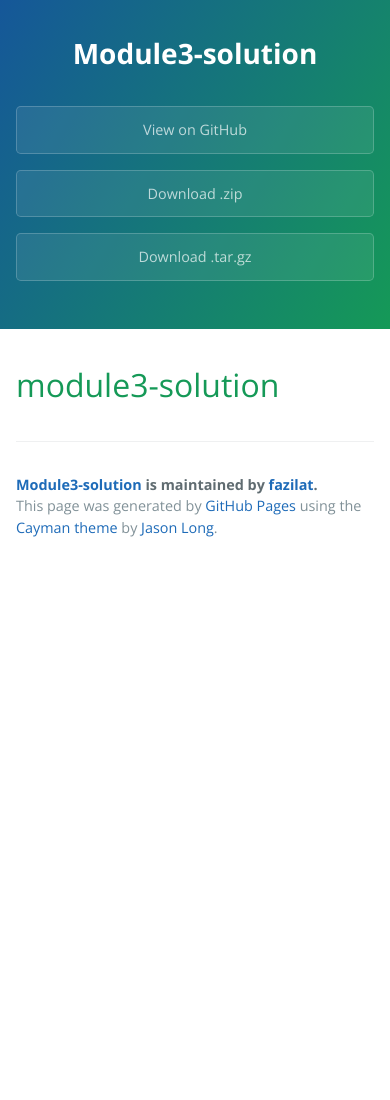
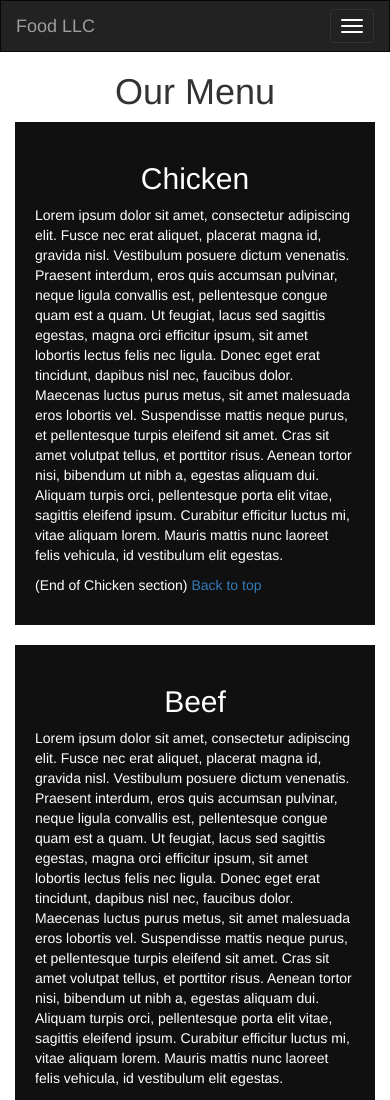
Before and after one commit to Julia156309/module3-solution, a plain HTML site: page index.html in a window 390 px wide. Shown: the top 1100 px of the page. Before the commit the page ends 844 px from the top, so only its background shows below. Drawn offline with nearby package versions, Linux system fonts and the light colour scheme.

Commit message:
Rolled back

```diff
--- a/index.html
+++ b/index.html
@@ -1,35 +1,76 @@
-<!DOCTYPE html>
-<html lang="en-us">
+<!doctype html>
+<html lang="en">
   <head>
-    <meta charset="UTF-8">
-    <title>Module3-solution by fazilat</title>
+    <meta charset="utf-8">
+    <meta http-equiv="X-UA-Compatible" content="IE=edge">
     <meta name="viewport" content="width=device-width, initial-scale=1">
-    <link rel="stylesheet" type="text/css" href="stylesheets/normalize.css" media="screen">
-    <link href='https://fonts.googleapis.com/css?family=Open+Sans:400,700' rel='stylesheet' type='text/css'>
-    <link rel="stylesheet" type="text/css" href="stylesheets/stylesheet.css" media="screen">
-    <link rel="stylesheet" type="text/css" href="stylesheets/github-light.css" media="screen">
+
+    <!-- HTML5 shim and Respond.js for IE8 support of HTML5 elements and media queries -->
+    <!-- WARNING: Respond.js doesn't work if you view the page via file:// -->
+    <!--[if lt IE 9]>
+      <script src="https://oss.maxcdn.com/html5shiv/3.7.2/html5shiv.min.js"></script>
+      <script src="https://oss.maxcdn.com/respond/1.4.2/respond.min.js"></script>
+    <![endif]-->
+
+    <title>Boostrap Starter Page</title>
+    <link rel="stylesheet" href="css/bootstrap.min.css">
+    <link rel="stylesheet" href="css/styles.css">
   </head>
-  <body>
-    <section class="page-header">
-      <h1 class="project-name">Module3-solution</h1>
-      <h2 class="project-tagline"></h2>
-      <a href="https://github.com/fazilat/module3-solution" class="btn">View on GitHub</a>
-      <a href="https://github.com/fazilat/module3-solution/zipball/master" class="btn">Download .zip</a>
-      <a href="https://github.com/fazilat/module3-solution/tarball/master" class="btn">Download .tar.gz</a>
-    </section>
+<body>
 
-    <section class="main-content">
-      <h1>
-<a id="module3-solution" class="anchor" href="#module3-solution" aria-hidden="true"><span aria-hidden="true" class="octicon octicon-link"></span></a>module3-solution</h1>
+<nav class="navbar navbar-inverse" id="top">
+  <div class="container-fluid">
+    <!-- Brand and toggle get grouped for better mobile display -->
+    <div class="navbar-header">
+      <button type="button" class="navbar-toggle collapsed" data-toggle="collapse" data-target="#bs-example-navbar-collapse-1" aria-expanded="false">
+        <span class="sr-only">Toggle navigation</span>
+        <span class="icon-bar"></span>
+        <span class="icon-bar"></span>
+        <span class="icon-bar"></span>
+      </button>
+      <a class="navbar-brand" href="#">Food LLC</a>
+    </div>
 
-      <footer class="site-footer">
-        <span class="site-footer-owner"><a href="https://github.com/fazilat/module3-solution">Module3-solution</a> is maintained by <a href="https://github.com/fazilat">fazilat</a>.</span>
+    <!-- Collect the nav links, forms, and other content for toggling -->
+    <div class="collapse navbar-collapse" id="bs-example-navbar-collapse-1">
+      <ul class="nav navbar-nav">
+        <li class="active"><a href="#chicken">Chicken<span class="sr-only">(current)</span></a></li>
+        <li><a href="#beef">Beef</a></li>
+       <li><a href="#sushi">Sushi</a></li>
+      </ul>
+    </div><!-- /.navbar-collapse -->
+  </div><!-- /.container-fluid -->
+</nav>
 
-        <span class="site-footer-credits">This page was generated by <a href="https://pages.github.com">GitHub Pages</a> using the <a href="https://github.com/jasonlong/cayman-theme">Cayman theme</a> by <a href="https://twitter.com/jasonlong">Jason Long</a>.</span>
-      </footer>
+<h1 class="text-center">Our Menu</h1>
+<div class="container">
+<div class="row">
+  <div class="col-md-4 col-sm-6" id="chicken">
+  <div class="box">
+      <h2 class="text-center">Chicken</h2>
+      <p>Lorem ipsum dolor sit amet, consectetur adipiscing elit. Fusce nec erat aliquet, placerat magna id, gravida nisl. Vestibulum posuere dictum venenatis. Praesent interdum, eros quis accumsan pulvinar, neque ligula convallis est, pellentesque congue quam est a quam. Ut feugiat, lacus sed sagittis egestas, magna orci efficitur ipsum, sit amet lobortis lectus felis nec ligula. Donec eget erat tincidunt, dapibus nisl nec, faucibus dolor. Maecenas luctus purus metus, sit amet malesuada eros lobortis vel. Suspendisse mattis neque purus, et pellentesque turpis eleifend sit amet. Cras sit amet volutpat tellus, et porttitor risus. Aenean tortor nisi, bibendum ut nibh a, egestas aliquam dui. Aliquam turpis orci, pellentesque porta elit vitae, sagittis eleifend ipsum. Curabitur efficitur luctus mi, vitae aliquam lorem. Mauris mattis nunc laoreet felis vehicula, id vestibulum elit egestas.</p>
+      <p class="visible-xs-block">(End of Chicken section) <a href="#top">Back to top</a> </p>
+      </div>
+  </div>
+   <div class="col-md-4 col-sm-6" id="beef">
+   <div class="box">
+      <h2 class="text-center">Beef</h2>
+      <p>Lorem ipsum dolor sit amet, consectetur adipiscing elit. Fusce nec erat aliquet, placerat magna id, gravida nisl. Vestibulum posuere dictum venenatis. Praesent interdum, eros quis accumsan pulvinar, neque ligula convallis est, pellentesque congue quam est a quam. Ut feugiat, lacus sed sagittis egestas, magna orci efficitur ipsum, sit amet lobortis lectus felis nec ligula. Donec eget erat tincidunt, dapibus nisl nec, faucibus dolor. Maecenas luctus purus metus, sit amet malesuada eros lobortis vel. Suspendisse mattis neque purus, et pellentesque turpis eleifend sit amet. Cras sit amet volutpat tellus, et porttitor risus. Aenean tortor nisi, bibendum ut nibh a, egestas aliquam dui. Aliquam turpis orci, pellentesque porta elit vitae, sagittis eleifend ipsum. Curabitur efficitur luctus mi, vitae aliquam lorem. Mauris mattis nunc laoreet felis vehicula, id vestibulum elit egestas.</p>
+      <p class="visible-xs-block">(End of Beef section) <a href="#top">Back to top</a></p>
+</div>
+  </div>
+   <div class="col-md-4 col-sm-12" id="sushi">
+   <div class="box">
+      <h2 class="text-center">Sushi</h2>
+      <p>Lorem ipsum dolor sit amet, consectetur adipiscing elit. Fusce nec erat aliquet, placerat magna id, gravida nisl. Vestibulum posuere dictum venenatis. Praesent interdum, eros quis accumsan pulvinar, neque ligula convallis est, pellentesque congue quam est a quam. Ut feugiat, lacus sed sagittis egestas, magna orci efficitur ipsum, sit amet lobortis lectus felis nec ligula. Donec eget erat tincidunt, dapibus nisl nec, faucibus dolor. Maecenas luctus purus metus, sit amet malesuada eros lobortis vel. Suspendisse mattis neque purus, et pellentesque turpis eleifend sit amet. Cras sit amet volutpat tellus, et porttitor risus. Aenean tortor nisi, bibendum ut nibh a, egestas aliquam dui. Aliquam turpis orci, pellentesque porta elit vitae, sagittis eleifend ipsum. Curabitur efficitur luctus mi, vitae aliquam lorem. Mauris mattis nunc laoreet felis vehicula, id vestibulum elit egestas.</p>
+      <p class="visible-xs-block">(End of Sushi section) <a href="#top">Back to top</a> </p>
+  </div>
+</div>
+</div>
 
-    </section>
-
-
-  </body>
+  <!-- jQuery (Bootstrap JS plugins depend on it) -->
+  <script src="js/jquery-1.11.3.min.js"></script>
+  <script src="js/bootstrap.min.js"></script>
+  <script src="js/script.js"></script>
+</body>
 </html>
```
